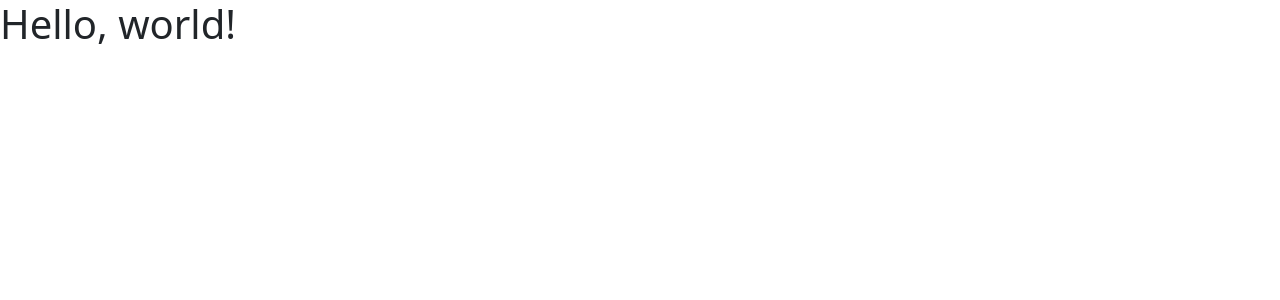
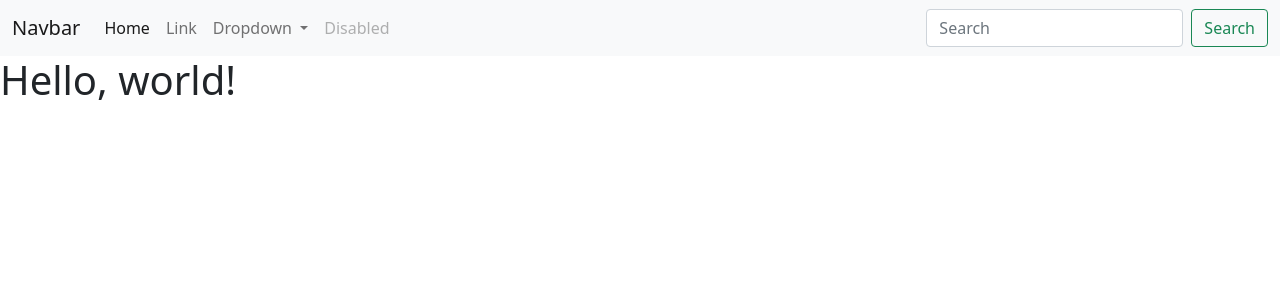
Before and after one commit to dimitri-dks/projet_web, a PHP site: page / in a window 1280 px wide. Shown: the top 300 px of the page. Run offline with PHP 8.4, Linux system fonts and the light colour scheme.

Commit message:
Update index.php

```diff
--- a/index.php
+++ b/index.php
@@ -1,5 +1,5 @@
 <!doctype html>
-<html lang="en">
+<html lang="fr">
   <head>
     <!-- Required meta tags -->
     <meta charset="utf-8">
@@ -11,6 +11,42 @@
     <title>Hello, world!</title>
   </head>
   <body>
+     <nav class="navbar navbar-expand-lg navbar-light bg-light">
+      <div class="container-fluid">
+          <a class="navbar-brand" href="#">Navbar</a>
+          <button class="navbar-toggler" type="button" data-bs-toggle="collapse" data-bs-target="#navbarSupportedContent" aria-controls="navbarSupportedContent" aria-expanded="false" aria-label="Toggle navigation">
+            <span class="navbar-toggler-icon"></span>
+          </button>
+        <div class="collapse navbar-collapse" id="navbarSupportedContent">
+            <ul class="navbar-nav me-auto mb-2 mb-lg-0">
+              <li class="nav-item">
+                <a class="nav-link active" aria-current="page" href="#">Home</a>
+              </li>
+              <li class="nav-item">
+                <a class="nav-link" href="#">Link</a>
+              </li>
+              <li class="nav-item dropdown">
+                <a class="nav-link dropdown-toggle" href="#" id="navbarDropdown" role="button" data-bs-toggle="dropdown" aria-expanded="false">
+                  Dropdown
+                </a>
+                <ul class="dropdown-menu" aria-labelledby="navbarDropdown">
+                  <li><a class="dropdown-item" href="#">Action</a></li>
+                  <li><a class="dropdown-item" href="#">Another action</a></li>
+                  <li><hr class="dropdown-divider"></li>
+                  <li><a class="dropdown-item" href="#">Something else here</a></li>
+                </ul>
+              </li>
+              <li class="nav-item">
+                <a class="nav-link disabled" href="#" tabindex="-1" aria-disabled="true">Disabled</a>
+              </li>
+            </ul>
+            <form class="d-flex">
+              <input class="form-control me-2" type="search" placeholder="Search" aria-label="Search">
+              <button class="btn btn-outline-success" type="submit">Search</button>
+            </form>
+          </div>
+        </div>
+      </nav>
     <h1>Hello, world!</h1>
 
     <!-- Optional JavaScript; choose one of the two! -->
```
